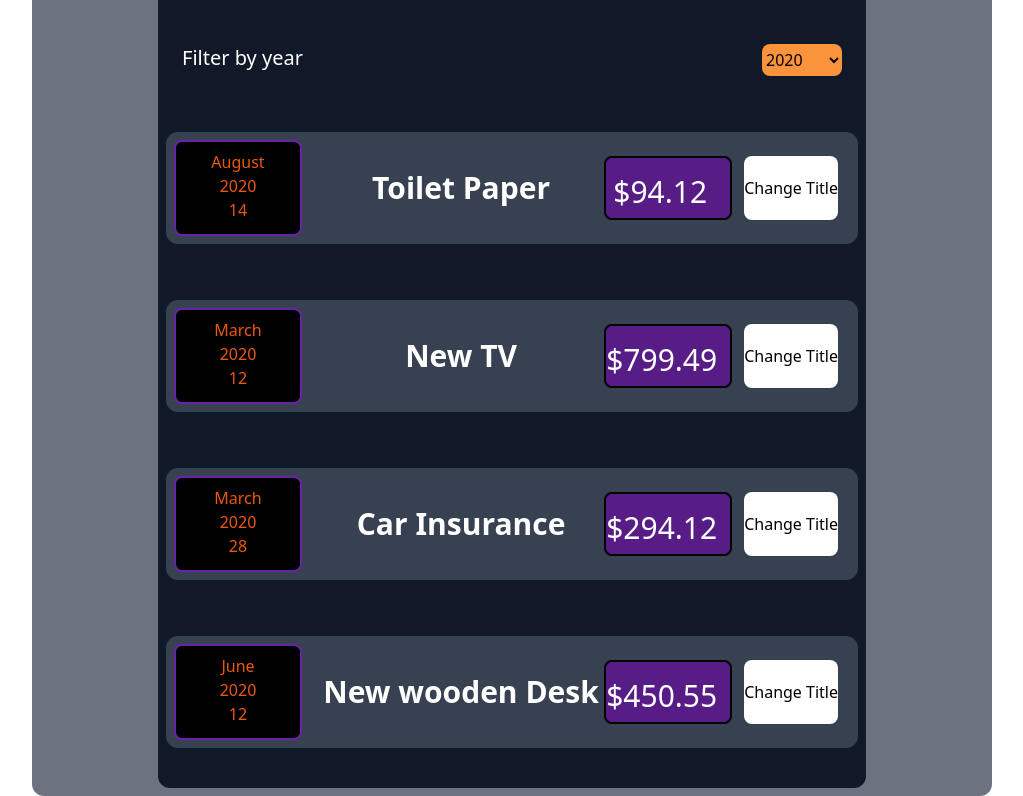
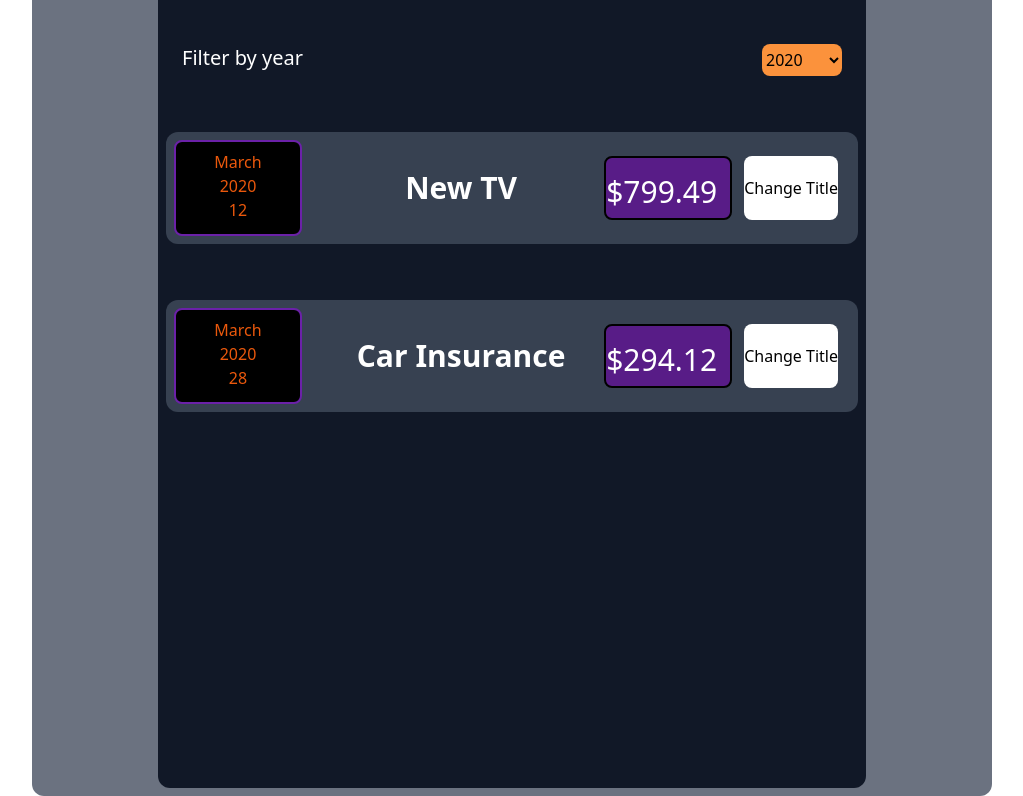
Before and after one commit to RamaInteJar/expenses-app, a React (Create React App) app: page / in a window 1280 px wide. Shown: the part 420-1216 px from the top of the page, without its empty margins (128-1151 px from the left). Built offline with nearby package versions, Linux system fonts and the light colour scheme.

Commit message:
added new fearures

```diff
--- a/src/App.js
+++ b/src/App.js
@@ -1,18 +1,13 @@
-import React from "react";
+import React, {useState} from "react";
 import Expenses from "./components/Expenses";
 import NewExpenses from "./components/NewExpenses";
 
-
-
-
-function App() {
-
-  const expenses = [
+const expenses_data = [
   {
     id: "e1",
     title: "Toilet Paper",
     amount: 94.12,
-      date: new Date(2020, 7, 14),
+    date: new Date(2022, 7, 14),
   },
   {
     id: "e2",
@@ -28,17 +23,25 @@ function App() {
   },
   {
     id: "e4",
-      title: "New wooden Desk",
+    title: "Wooden Desk",
     amount: 450.55,
-      date: new Date(2020, 5, 12),
+    date: new Date(2019, 5, 12),
   },
 ];
 
-  const addExpenseHandler = expenses => {
-    console.log("in App.js");
-    console.log(expenses)
-    // setExpense(prevExpense => {
-    //   return [expense, ...prevExpense]
+
+
+function App() {
+
+  const [expenses, setExpenses]=useState(expenses_data)
+
+
+
+  const addExpenseHandler = expense => {
+    setExpenses((prevExpenses) => {
+      return [expense, ...prevExpenses]
+    })
+
     }
 
   return (
--- a/src/components/ExpenseItem.jsx
+++ b/src/components/ExpenseItem.jsx
@@ -3,7 +3,7 @@ import ExpenseDate from "./ExpenseDate";
 
 const ExpenseItem = (props) => {
   const [title, setTitle] = useState(props.title)
-  console.log("ExpenseItem evaluated by react")
+
 
   const clickHandler = () => {
     setTitle("Updated!!")
--- a/src/components/Expenses.jsx
+++ b/src/components/Expenses.jsx
@@ -9,15 +9,25 @@ const Expenses = (props) => {
   const changeFilterHandler = (selectedYear) => {
     setFilteredYear(selectedYear);
   };
+
+  const filteredExpenses = props.spending.filter((spendings) => {
+    return spendings.date.getFullYear().toString() === filteredYear;
+  });
+
   return (
     <Card>
       <ExpenseFilter
         selected={filteredYear}
         onChangeFilter={changeFilterHandler}
       />
+      {filteredExpenses.length === 0 &&
+        <p className="text-xl text-white">No expenses found !</p>}
 
-      {props.spending.map((spendings) => (
+        {filteredExpenses.length > 0 &&
+
+        filteredExpenses.map((spendings) => (
           <ExpenseItem
+            key={spendings.id}
             title={spendings.title}
             amount={spendings.amount}
             date={spendings.date}
```
Lines whose indentation alone changed are shown as unchanged.
